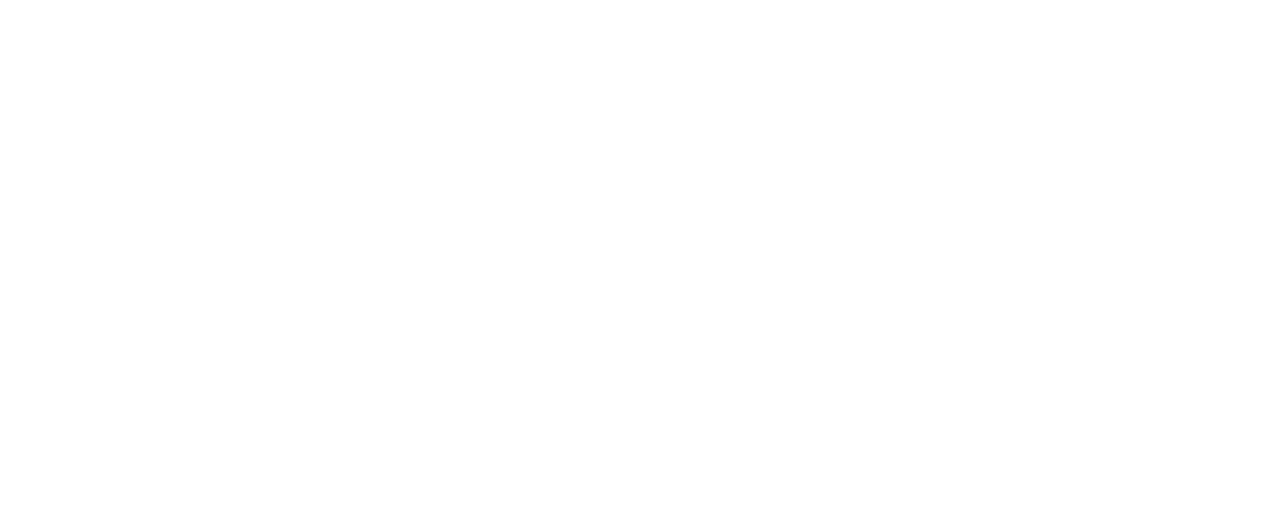
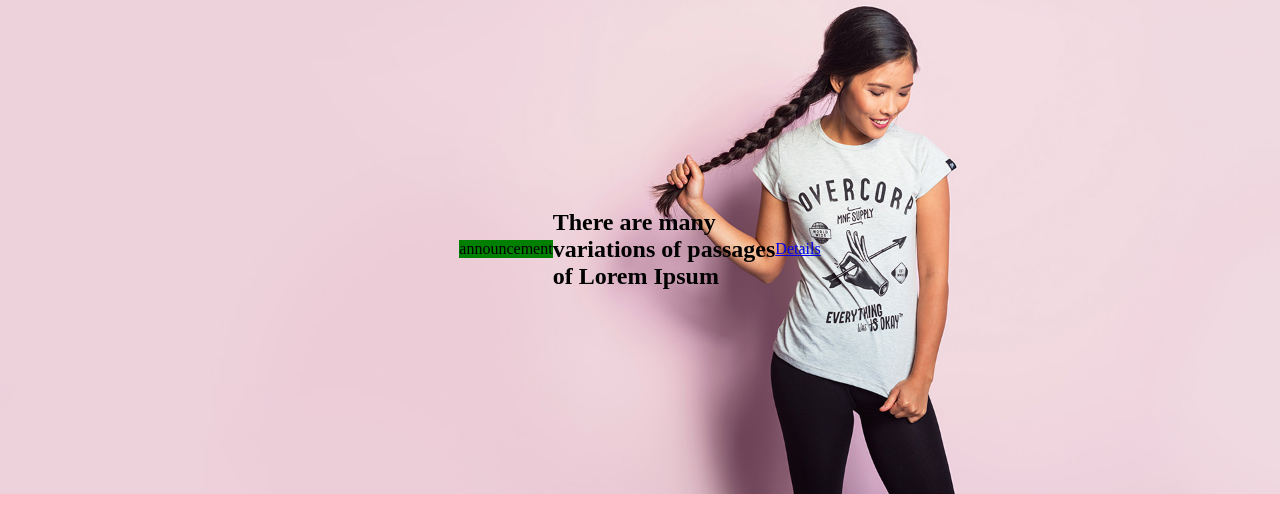
Before and after one commit to Vorronn/HTML-CSS_Lesson_4, a plain HTML site: page index.html in a window 1280 px wide. Drawn offline with Linux system fonts and the light colour scheme.

Commit message:
add html header in project

```diff
--- a/css/style.css
+++ b/css/style.css
@@ -0,0 +1,51 @@
+body {
+    margin: 0;
+    padding: 0;
+    background-color: pink;
+}
+
+header.header {
+    margin: 0;
+    padding: 0;
+}
+
+header.header div{
+    margin: 0;
+    padding: 0;
+}
+
+header.header div.top_slider figure {
+    position: relative;
+    margin: 0;
+    padding: 0;
+
+}
+
+header.header div.top_slider figure img {
+    max-width: 100%;
+    height: auto;
+
+}
+
+header.header div.top_slider figure figcaption {
+    position: absolute;
+    /* background-color: red; */
+    top: 0;
+    left: 0;
+    display: flex;
+    justify-content: center;
+    align-items: center;
+    width: 100%;
+    height: 100%;
+
+}
+
+figcaption span {
+    display: block;
+    background: green;
+}
+
+figcaption h2 {
+    display: block;
+    /* text-transform: uppercase; */
+}
--- a/index.html
+++ b/index.html
@@ -5,8 +5,28 @@
     <meta name="viewport" content="width=device-width, initial-scale=1.0">
     <meta http-equiv="X-UA-Compatible" content="ie=edge">
     <title>Document</title>
+    <link rel="stylesheet" href="css/style.css">
 </head>
 <body>
+    <header class="header">
+        <div class="top_slider">
+            <div>
+                <figure>
+                    <img src="images/top_slider.jpg" alt="slider">
+                    <figcaption>
+                        <span>announcement</span>
+                        <h2>There are many<br>variations of passages<br>of Lorem Ipsum</h2>
+                        <a href="#">Details</a>
+                    </figcaption>
 
+                </figure>
+            </div>
+
+        </div>
+        <nav class="navigation">
+
+        </nav>
+
+    </header>
 </body>
 </html>
```
Also changed, not shown: images/top_slider.jpg (added).
